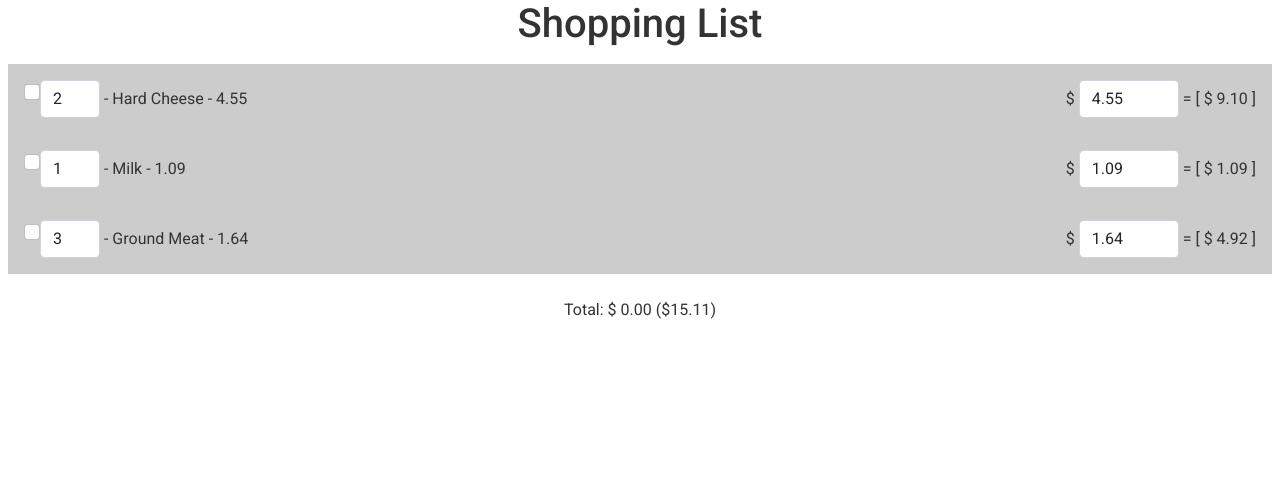
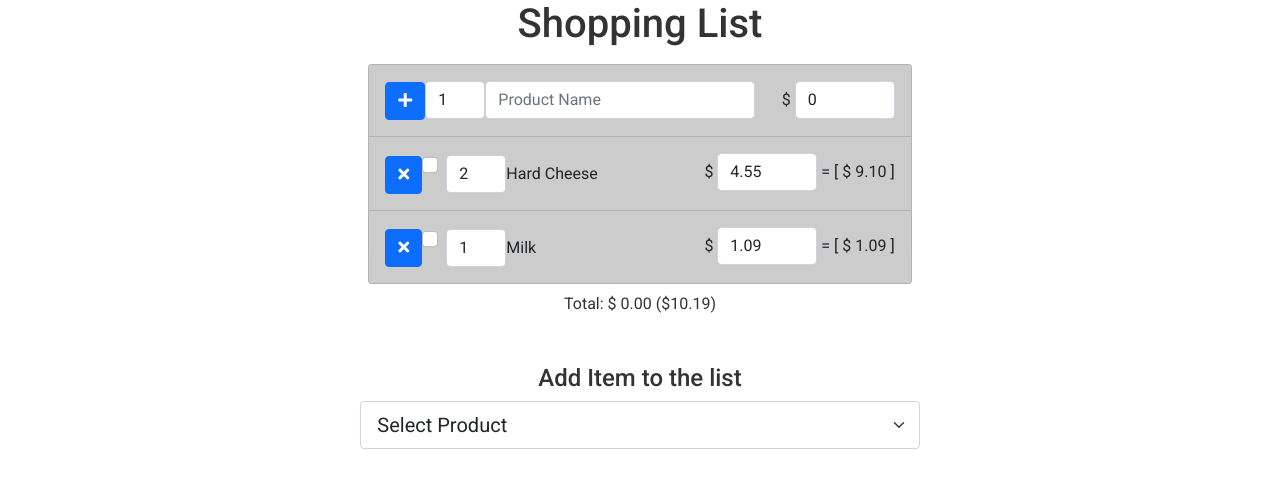
Before and after one commit to jeanrmarques/shopping-list, a Vue app: page / in a window 1280 px wide. Shown: the top 488 px of the page. Built offline with nearby package versions, Linux system fonts and the light colour scheme; data requests are answered from the project's data file.

Commit message:
Add Item to list and Add Product methods (mutations and actions too)

```diff
--- a/db.json
+++ b/db.json
@@ -45,14 +45,6 @@
       "checked": false,
       "quantity": 1,
       "price": 1.09
-    },
-    {
-      "id": "3",
-      "list": "60d8a265983cb22b34e405ac",
-      "product": "60d8a114983cb22b34e405ab",
-      "checked": false,
-      "quantity": 3,
-      "price": 1.64
     }
   ],
   "users": [
--- a/src/components/Header.vue
+++ b/src/components/Header.vue
@@ -9,7 +9,7 @@ export default {
   name: "Header",
   props: {
     title: String,
-  }
+  },
 };
 </script>
 
--- a/src/store/index.js
+++ b/src/store/index.js
@@ -1,5 +1,10 @@
 import { createStore } from "vuex";
-import { ProductService, ListService, UserService, ItemService } from "../backendService";
+import {
+  ProductService,
+  ListService,
+  UserService,
+  ItemService,
+} from "../backendService";
 
 export default createStore({
   state: {
@@ -9,22 +14,38 @@ export default createStore({
     users: [],
   },
   getters: {
+    getProducts: (state) => {
+      return state.products;
+    },
+    getProductsNotInList: (state) => (list_id) => {
+      let items = state.items.filter((item) => item.list === list_id);
+      let res = [];
+      for (let i = 0; i < state.products.length; i++) {
+        let check = items.filter(
+          (item) => item.product == state.products[i].id
+        );
+        if (check.length == 0) {
+          res.push(state.products[i]);
+        }
+      }
+      return res;
+    },
     productDetail: (state) => (id) => {
-      return state.products.find(product => product.id === id);
+      return state.products.find((product) => product.id === id);
     },
     itemsInList: (state, getters) => (list_id) => {
-      let items = state.items.filter(item => item.list === list_id);
+      let items = state.items.filter((item) => item.list === list_id);
       let resp = [];
-      for(let i = 0; i < items.length; i++){
+      for (let i = 0; i < items.length; i++) {
         let details = getters.productDetail(items[i].product);
         let item = {
           data: items[i],
-          details : details
+          details: details,
         };
         resp.push(item);
       }
       return resp;
-    }
+    },
   },
   mutations: {
     // Setting up our data
@@ -42,18 +63,47 @@ export default createStore({
     },
 
     // Basic mutations
-    editItem (state, { item, quantity = item.quantity, checked = item.checked, price = item.price }) {
-      item.quantity = quantity
-      item.checked = checked
-      item.price = price
+    editProduct(
+      state,
+      {
+        product,
+        name = product.name,
+        brand = product.brand,
+        category = product.category,
+      }
+    ) {
+      product.name = name;
+      product.brand = brand;
+      product.category = category;
     },
-    addItem(state, item){
-      state.items.push(item)
+    addProduct(state, product) {
+      state.products.push(product);
     },
-    removeItem(state, item){
-      state.todos.splice(state.items.indexOf(item), 1)
-    }
+    removeProduct(state, product) {
+      console.log(product);
+      state.items.splice(state.items.indexOf(product), 1);
+    },
 
+    editItem(
+      state,
+      {
+        item,
+        quantity = item.quantity,
+        checked = item.checked,
+        price = item.price,
+      }
+    ) {
+      item.quantity = quantity;
+      item.checked = checked;
+      item.price = price;
+    },
+    addItem(state, item) {
+      state.items.push(item);
+    },
+    removeItem(state, item) {
+      console.log(item);
+      state.items.splice(state.items.indexOf(item), 1);
+    },
   },
   actions: {
     // Setting up our store with data from the database
@@ -106,16 +156,81 @@ export default createStore({
     },
 
     // Interactions
+    addProduct({ commit }, { name }) {
+      let id = Math.floor(Math.random() * 100000);
+      console.log(name);
+      let product = {
+        id: id,
+        name: name,
+        brand: "",
+        checked: false,
+        category: 0,
+      };
+      console.log("adding product: ");
+      console.log(product);
+      commit("addProduct", product);
+    },
+    newProductInList({ commit }, {list, name, quantity, price}){
+      console.log(list, name, quantity, price);
+      let id = Math.floor(Math.random() * 100000);
+      let item_id = Math.floor(Math.random() * 100000);
+      let product = {
+        id: id,
+        name: name,
+        brand: "",
+        checked: false,
+        category: 0,
+      };
+      let item = {
+        id: item_id,
+        list: list,
+        product: id,
+        checked: false,
+        quantity: quantity || 1,
+        price: price || 0.00,
+      };
+      commit("addProduct", product);
+      commit("addItem", item);
+    },
+    removeProduct({ commit }, product) {
+      commit("removeProduct", product);
+    },
+    updateProduct({ commit }, { product, name, brand, category }) {
+      commit("editProduct", {
+        product,
+        name: name,
+        brand: brand,
+        category: category,
+      });
+    },
 
+    addItem({ commit }, { list, product }) {
+      let id = Math.floor(Math.random() * 100000);
+      console.log(list, product);
+      let item = {
+        id: id,
+        list: list,
+        product: product,
+        checked: false,
+        quantity: 1,
+        price: 0.0,
+      };
+      console.log("adding item: ");
+      console.log(item);
+      commit("addItem", item);
+    },
+    removeItem({ commit }, item) {
+      commit("removeItem", item);
+    },
     toggleItem({ commit }, item) {
-      commit('editItem', { item, checked: !item.checked });
+      commit("editItem", { item, checked: !item.checked });
     },
-    changeItemQuantity ({ commit }, {item, qty}) {
-      commit('editItem', { item, quantity: qty });
+    changeItemQuantity({ commit }, { item, qty }) {
+      commit("editItem", { item, quantity: qty });
     },
-    changeItemPrice ({ commit }, {item, price}) {
-      commit('editItem', { item, price: price });
-    }
+    changeItemPrice({ commit }, { item, price }) {
+      commit("editItem", { item, price: price });
+    },
   },
   modules: {},
 });
--- a/src/views/Home.vue
+++ b/src/views/Home.vue
@@ -1,15 +1,62 @@
 <template>
   <main class="home">
+    <div class="container">
+      <div class="row align-items-center justify-content-center">
+        <div class="col-10">
           <Header title="Shopping List" />
 
-    <ul class="productsOnList">
-      <li :key="index" v-for="(p, index) in itemsInList(activeList)">
+          <!-- List component -->
+          <ul class="productsOnList list-group">
+            <!-- Add product -->
+            <li id="addItemRow" class="list-group-item">
+              <span @click="newProductInList({list: activeList, ...newItemInList})" class="addItem btn btn-primary"
+                ><i class="fa fa-plus"></i
+              ></span>
+              <input
+                id="newProductPrice"
+                class="form-control"
+                type="number"
+                min="0"
+                v-model="newItemInList.quantity"
+              />
+              <input
+                type="text"
+                id="newProductName"
+                class="form-control"
+                placeholder="Product Name"
+                v-model="newItemInList.name"
+              />
+              <div class="price">
+                $
+                <input
+                  id="newProductPrice"
+                  class="form-control"
+                  type="number"
+                  min="0"
+                  step=".01"
+                  v-model="newItemInList.price"
+                />
+              </div>
+            </li>
+            <!-- -->
+            <li
+              class="list-group-item"
+              :key="index"
+              v-for="(p, index) in itemsInList(activeList)"
+            >
+              <span
+                @click="removeItem(p.data)"
+                class="removeItem btn btn-primary"
+                ><i class="fa fa-times"></i
+              ></span>
+              <div class="form-check">
                 <input
                   class="form-check-input"
                   type="checkbox"
                   :input-value="p.data.checked"
                   @change="toggleItem(p.data)"
                 />
+              </div>
               <input
                 class="form-control"
                 type="number"
@@ -18,7 +65,9 @@
                 @change="itemQuantityChange(p.data, $event)"
                 @keyup="itemQuantityChange(p.data, $event)"
               />
-        - {{ p.details.name }} - {{ p.data.price }}
+              <span class="productName">
+                {{ p.details.name }}
+              </span>
               <div class="price">
                 $
                 <input
@@ -36,9 +85,35 @@
           </ul>
           <div class="listTotal">
             Total: $ {{ totalOnList(activeList).bought }}
-      <span v-if="totalOnList(activeList).potential != totalOnList(activeList).bought"
+            <span
+              v-if="
+                totalOnList(activeList).potential !=
+                totalOnList(activeList).bought
+              "
               >(${{ totalOnList(activeList).potential }})</span
             >
+          </div>
+          <!-- -->
+
+          <!-- Add item component -->
+          <br />
+          <br />
+          <h4>Add Item to the list</h4>
+          <div class="AddItem">
+            <select v-if="getProductsNotInList(activeList).length > 0" class="form-select form-select-lg mb-3" @change="addItemToList(activeList, $event)">
+              <option>Select Product</option>
+              <option
+                :key="index"
+                v-for="(p, index) in getProductsNotInList(activeList)"
+                :value="p.id"
+              >
+                {{ p.name }}
+              </option>
+            </select>
+          </div>
+          <!-- -->
+        </div>
+      </div>
     </div>
   </main>
 </template>
@@ -46,14 +121,18 @@
 <script>
 // @ is an alias to /src
 import Header from "@/components/Header.vue";
-import { mapActions, mapGetters } from 'vuex';
+import { mapActions, mapGetters } from "vuex";
 
 export default {
   name: "Home",
   data() {
     return {
-      activeList : "60d8a265983cb22b34e405ac",
-      activeItems : []
+      activeList: "60d8a265983cb22b34e405ac",
+      newItemInList: {
+        name : "",
+        quantity: 1,
+        price: 0.00
+      }
     };
   },
   components: {
@@ -63,21 +142,33 @@ export default {
     ...mapActions([
       // 'editItem',
       // 'removeItem',
-      'toggleItem',
-      'changeItemQuantity',
-      'changeItemPrice'
+      "toggleItem",
+      "changeItemQuantity",
+      "changeItemPrice",
+      "addItem",
+      "removeItem",
+      "addProduct",
+      "newProductInList",
+      "removeProduct",
+      "updateProduct",
     ]),
+    addItemToList(list, e) {
+      console.log(e);
+      let product = e.target.value;
+      console.log(list, product);
+      this.addItem({ list, product });
+    },
     itemQuantityChange(item, e) {
       let qty = parseInt(e.target.value) || 0;
-      this.changeItemQuantity({item, qty});
+      this.changeItemQuantity({ item, qty });
     },
     itemPriceChange(item, e) {
       let price = parseFloat(e.target.value).toFixed(2);
-      console.log('val is: '+ e.target.value);
-      if(price.isNaN || e.target.value == ""){
+      console.log("val is: " + e.target.value);
+      if (price.isNaN || e.target.value == "") {
         price = parseFloat(0).toFixed(2);
       }
-      this.changeItemPrice({item, price});
+      this.changeItemPrice({ item, price });
     },
     showStore() {
       console.log(this.$store.state);
@@ -117,8 +208,10 @@ export default {
   },
   computed: {
     ...mapGetters([
-      'productDetail',
-      'itemsInList'
+      "productDetail",
+      "itemsInList",
+      "getProducts",
+      "getProductsNotInList",
     ]),
     lists: {
       get() {
@@ -135,7 +228,7 @@ export default {
       set() {
         console.log("Home.vue : Users.set() : set");
       },
-    }
+    },
   },
   async created() {
     this.$store.dispatch("fetchUsers");
@@ -147,6 +240,20 @@ export default {
 </script>
 
 <style scoped lang="scss">
+.container {
+  max-width: 700px;
+}
+
+.form-check,
+.removeItem {
+  display: inline-block !important;
+}
+
+#newProductName {
+  display: inline-block;
+  width: 53%;
+}
+
 .lists {
   list-style: none;
   padding: 0;
```
Also changed, not shown: src/assets/bg-notepad.jpg (added). Lines whose indentation alone changed are shown as unchanged.
